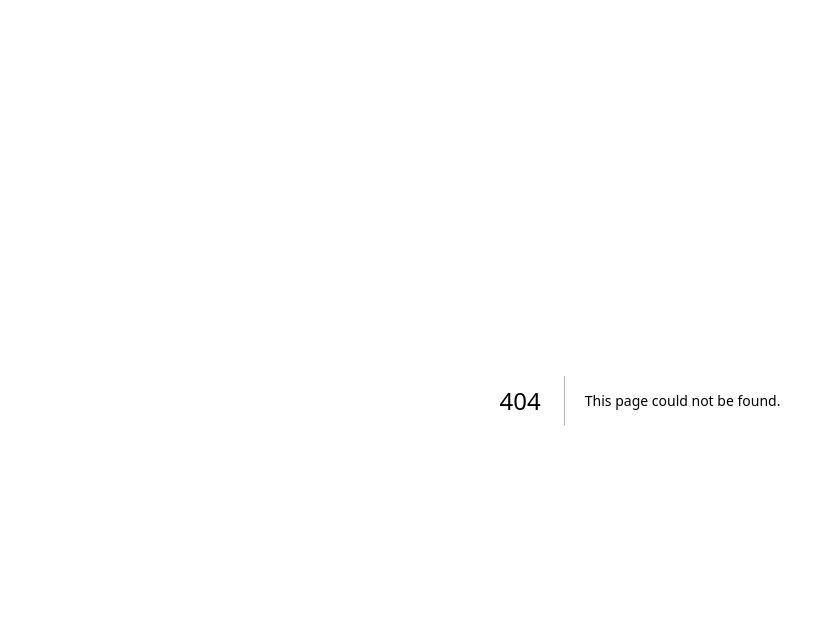
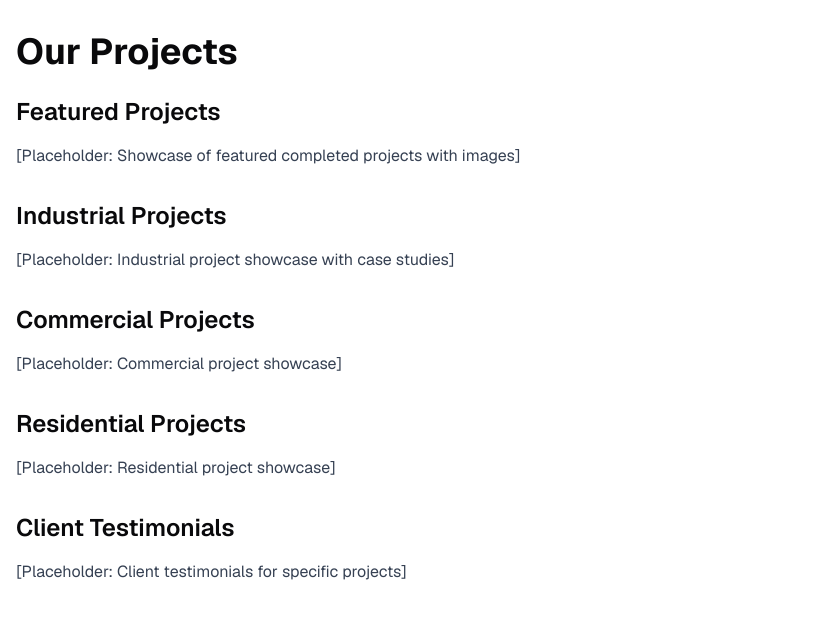
Before and after one commit to naikabhi11/nextjs-ai-chatbot3, a Next.js app: page /projects in a window 1280 px wide. Before the commit this address had no page. Shown: the top 618 px of the page, without its empty margins (0-826 px from the left). Built offline with nearby package versions, Linux system fonts and the light colour scheme.

Commit message:
Add Projects/Portfolio page placeholder

```diff
--- /dev/null
+++ b/app/projects/page.tsx
@@ -0,0 +1,50 @@
+// Projects/Portfolio Page - Electrical Panel Assembly Business
+// Placeholder for Projects/Portfolio content
+
+export default function ProjectsPage() {
+  return (
+    <div className="container mx-auto px-4 py-8">
+      <h1 className="text-4xl font-bold mb-6">Our Projects</h1>
+
+      {/* Featured Projects Section */}
+      <section className="mb-8">
+        <h2 className="text-2xl font-semibold mb-4">Featured Projects</h2>
+        <p className="text-gray-700 mb-4">
+          [Placeholder: Showcase of featured completed projects with images]
+        </p>
+      </section>
+
+      {/* Industrial Projects */}
+      <section className="mb-8">
+        <h2 className="text-2xl font-semibold mb-4">Industrial Projects</h2>
+        <p className="text-gray-700 mb-4">
+          [Placeholder: Industrial project showcase with case studies]
+        </p>
+      </section>
+
+      {/* Commercial Projects */}
+      <section className="mb-8">
+        <h2 className="text-2xl font-semibold mb-4">Commercial Projects</h2>
+        <p className="text-gray-700 mb-4">
+          [Placeholder: Commercial project showcase]
+        </p>
+      </section>
+
+      {/* Residential Projects */}
+      <section className="mb-8">
+        <h2 className="text-2xl font-semibold mb-4">Residential Projects</h2>
+        <p className="text-gray-700 mb-4">
+          [Placeholder: Residential project showcase]
+        </p>
+      </section>
+
+      {/* Client Testimonials */}
+      <section className="mb-8">
+        <h2 className="text-2xl font-semibold mb-4">Client Testimonials</h2>
+        <p className="text-gray-700 mb-4">
+          [Placeholder: Client testimonials for specific projects]
+        </p>
+      </section>
+    </div>
+  );
+}
```
